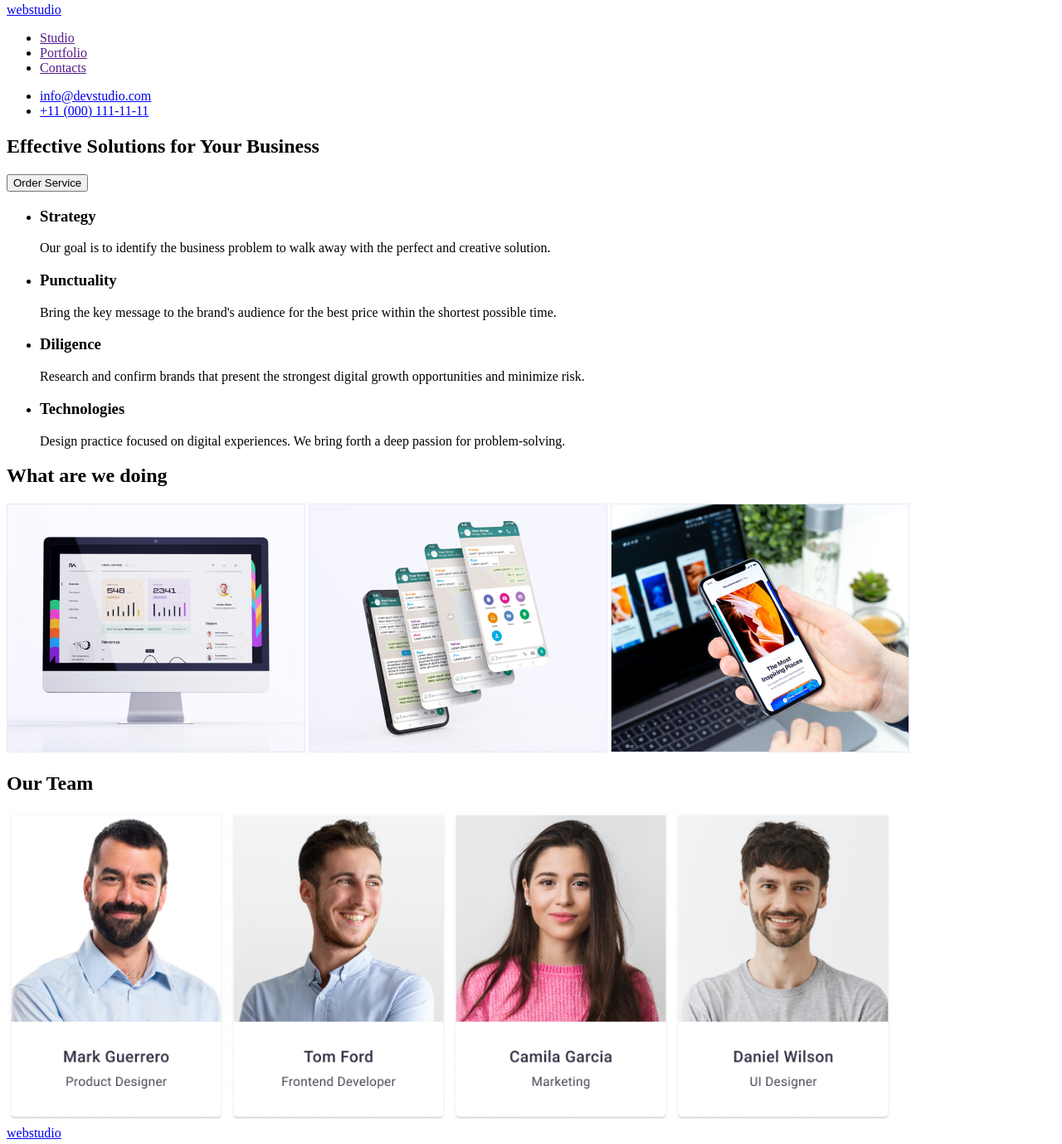
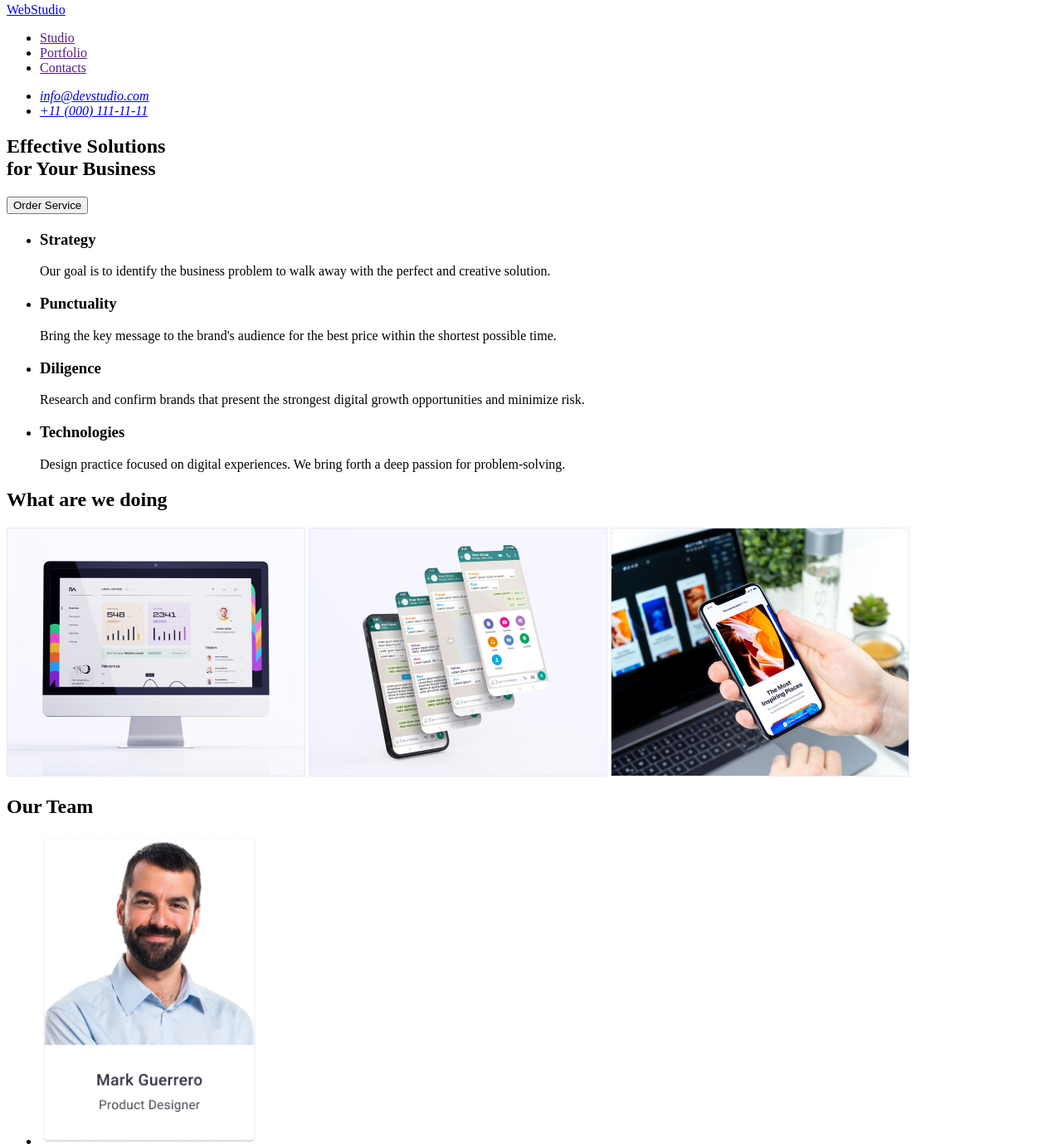
Before and after one commit to Sergei-Zvarychuk/goit-markup-hw-01, a plain HTML site: page index.html in a window 1280 px wide. Shown: the part 5-1384 px from the top of the page at 83% size. Drawn offline with Linux system fonts and the light colour scheme.

Commit message:
Update index.html

```diff
--- a/index.html
+++ b/index.html
@@ -6,76 +6,84 @@
     <meta name="viewport" content="width=device-width, initial-scale=1.0">
     <title>Document</title>
   </head>
-  <body>
     <!-- header -->
     <header>
       <nav>
-        <a href="/">webstudio</a>
+        <a href="./index.html">WebStudio</a>
         <ul>
           <li><a href="">Studio</a></li>
           <li><a href="">Portfolio</a></li>
           <li><a href="">Contacts</a></li>
         </ul>
       </nav>
+      <address>
       <ul>
         <li><a href="malito:info@devstudio.com">info@devstudio.com</a></li>
         <li><a href="tel:+11(000)111-11-11">+11 (000) 111-11-11</a></li>
       </ul>
+    </address>
     </header>
-    <!-- hero images -->
-    <div>
+    <!-- body -->
+  <body>
+    <main>
+      <!-- section 1 -->
       <section>
-        <h1>Effective Solutions for Your Business</h1>
-        <button name="Order Service">Order Service</button>
+        <h1>Effective Solutions<br>for Your Business</h1>
+        <button type="button">Order Service</button>
       </section>
     </div>
-    <!-- section 1 -->
+    <!-- section 2 -->
      <section>
+       <h2></h2>
        <ul>
          <li>
           <h3>Strategy</h3>
-          Our goal is to identify the business problem to walk away with the
-          perfect and creative solution.
+          <p>Our goal is to identify the business problem to walk away with the
+          perfect and creative solution.</p>
          </li>
          <li>
           <h3>Punctuality</h3>
-          Bring the key message to the brand's audience for the best price
-          within the shortest possible time.
+          <p>Bring the key message to the brand's audience for the best price
+          within the shortest possible time.</p>
          </li>
          <li>
           <h3>Diligence</h3>
-          Research and confirm brands that present the strongest digital growth
-          opportunities and minimize risk.
+          <p>Research and confirm brands that present the strongest digital growth
+          opportunities and minimize risk.</p>
          </li>
          <li>
           <h3>Technologies</h3>
-          Design practice focused on digital experiences. We bring forth a deep
-          passion for problem-solving.
+          <p>Design practice focused on digital experiences. We bring forth a deep
+          passion for problem-solving.</p>
          </li>
        </ul>
      </section>
-    <!-- section 2 -->
+    <!-- section 3 -->
      <section>
       <h2>What are we doing</h2>
       <a><img src="./images/img1.jpg" alt="work1" width="360"></a>
       <a><img src="./images/img2.jpg" alt="work2" width="360"></a>
       <a><img src="./images/img3.jpg" alt="work3" width="360"></a>
     </section>
-    <!-- sectoin 3 -->
+    <!-- sectoin 4 -->
      <section>
        <h2>Our Team</h2>
-      <a><img src="./images/TeamCard1.jpg" alt="Mark Guerrero" width="264"></a>
-      <a><img src="./images/TeamCard2.jpg" alt="Tom Ford" width="264"></a>
-      <a><img src="./images/TeamCard3.jpg" alt="Camila Garcia" width="264"></a>
-      <a><img src="./images/TeamCard4.jpg" alt="Daniel Wilson" width="264"></a>
+        <ul>
+         <li><img src="./images/TeamCard1.jpg" alt="Mark Guerrero" width="264"></li>
+         <li><img src="./images/TeamCard2.jpg" alt="Tom Ford" width="264"></li>
+         <li><img src="./images/TeamCard3.jpg" alt="Camila Garcia" width="264"></li>
+         <li><img src="./images/TeamCard4.jpg" alt="Daniel Wilson" width="264"></li>
+        </ul>
      </section>
+  </main>
+</body>
     <!-- footer -->
     <footer>
-      <a href="/">webstudio</a>
+      <a href="./index.html">WebStudio</a>
       <p>
         Increase the flow of customers and sales for your business with digital
         marketing & growth solutions.
       </p>
     </footer>
-  </body>
+
 </html>
```
Lines whose indentation alone changed are shown as unchanged.
